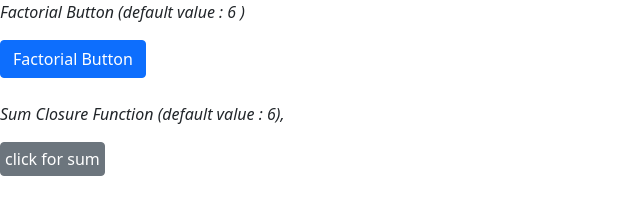
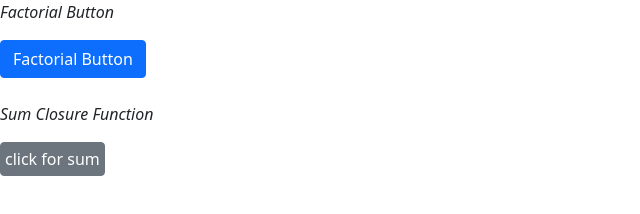
Before and after one commit to SarthakBahuguna2000/HTML, a plain HTML site: page function/function.html in a window 1280 px wide. Shown: the whole page, without its empty margins (0-640 px from the left). Drawn offline with nearby package versions, Linux system fonts and the light colour scheme.

Commit message:
Update function.html

```diff
--- a/function/function.html
+++ b/function/function.html
@@ -9,11 +9,11 @@
         <body>
             <var class="buttons">
                 <article>
-                    <p>Factorial Button (default value : 6 )</p>
+                    <p>Factorial Button</p>
                     <button id="btn1" class="btn btn-primary">Factorial Button</button> <br>
                 </article>
                 <article>
-                    <p>Sum Closure Function (default value : 6), </p>
+                    <p>Sum Closure Function  </p>
                     <button id="btn2" class="btn btn-secondary">click for sum</button>
                 </article>
 
```
